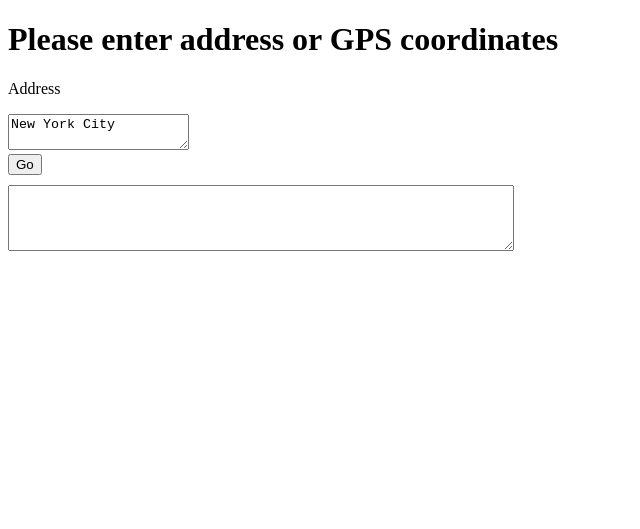
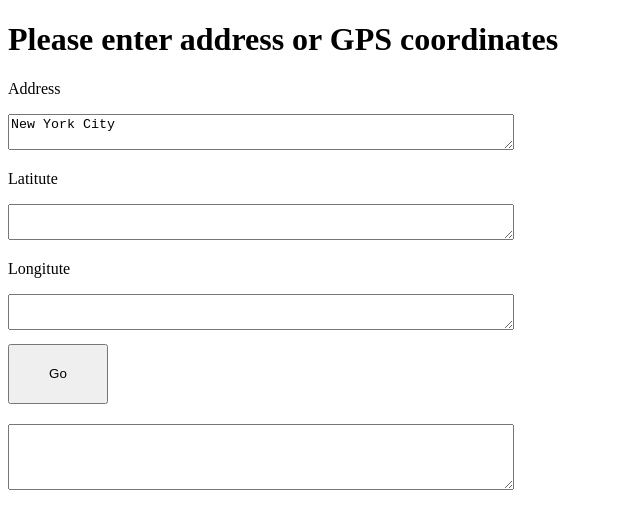
Before and after one commit to casperlehmann/geo-spactial, a Python web app: template api/templates/index.html in a window 1280 px wide. Shown: the top 529 px of the page, without its empty margins (0-640 px from the left). Run offline with Jinja, Linux system fonts and the light colour scheme; the template is opened without the code that fills it, so the values that code supplies are empty.

Commit message:
Do reverse search in web interface

```diff
--- a/api/api.py
+++ b/api/api.py
@@ -15,7 +15,6 @@ async def geo_code():
     address = request.args.get('address') or form.get('address')
     latlng = request.args.get('latlng') or form.get('latlng')
     lat, lng = request.args.get('lat') or form.get('lat'), request.args.get('lng') or form.get('lng')
-
     pubsub = app.redis.pubsub()
     if address:
         app.redis.rpush('queue', json.dumps({'address': address}))
--- a/api/static/js/scripts.js
+++ b/api/static/js/scripts.js
@@ -2,6 +2,8 @@ function make_request() {
   var XHR = new XMLHttpRequest();
   var FD  = new FormData();
   FD.append('address', document.getElementById('address').value);
+  FD.append('lat', document.getElementById('lat').value);
+  FD.append('lng', document.getElementById('lng').value);
 
   XHR.addEventListener('load', function(event) {
     document.getElementById('response').value = event.currentTarget.response;
--- a/api/templates/index.html
+++ b/api/templates/index.html
@@ -3,10 +3,16 @@
 <h1>Please enter address or GPS coordinates</h1>
 
 <p>Address</p>
-<textarea id='address' name="address">New York City</textarea>
+<textarea id='address' name="address" style="width:500px;height:30px">New York City</textarea>
+<p>Latitute</p>
+<textarea id='lat' name="lat" style="width:500px;height:30px"></textarea>
+<p>Longitute</p>
+<textarea id='lng' name="lng" style="width:500px;height:30px"></textarea>
+
 <br>
-<button onclick="make_request()">Go</button>
+<button style="width:100px;height:60px;margin-top:10px;margin-bottom:10px;" onclick="make_request()">Go</button>
 <br>
 <textarea id='response' readonly='true' style="width:500px;height:60px;margin-top:10px;margin-bottom:10px;"></textarea>
+<br>
 
 {% endblock %}
```
